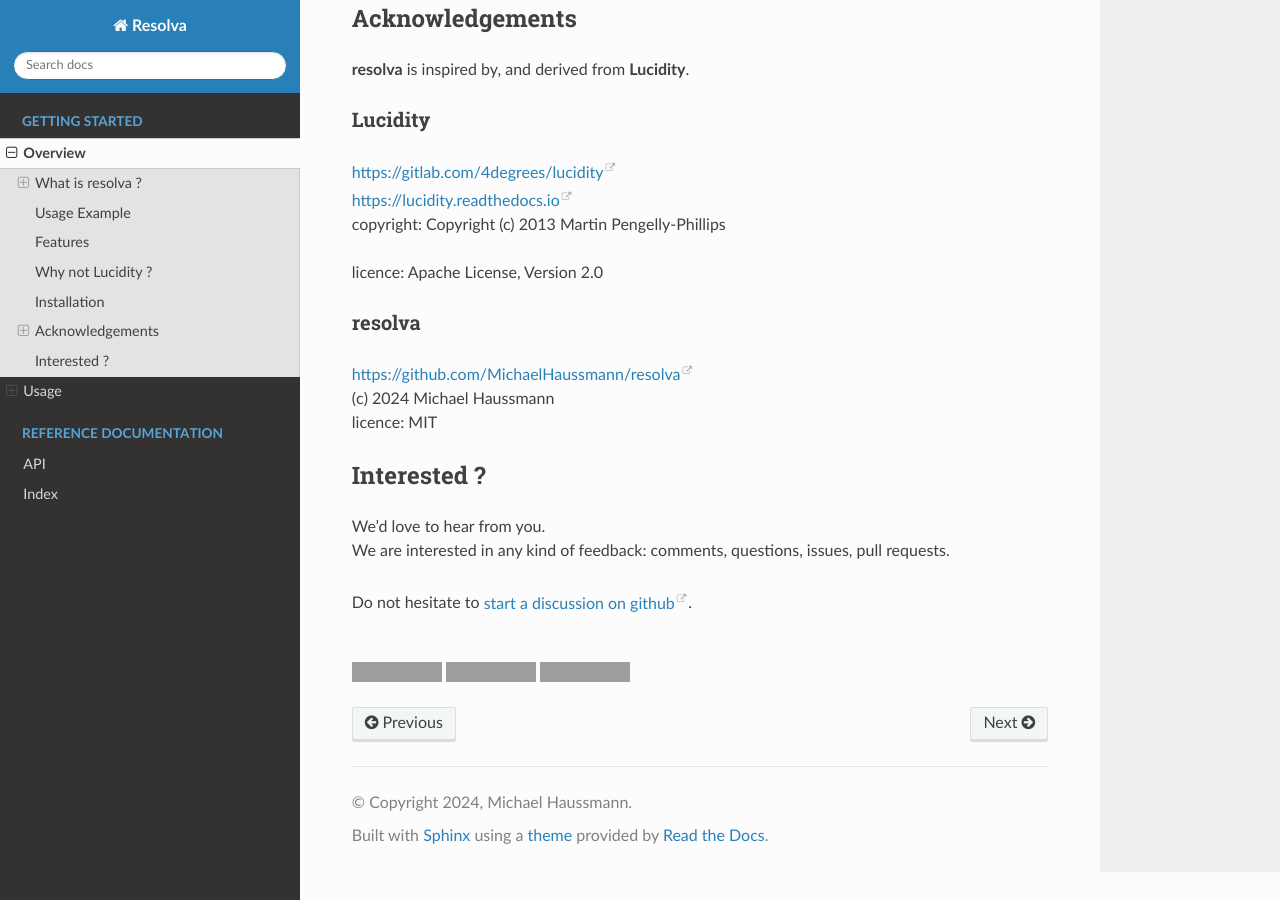
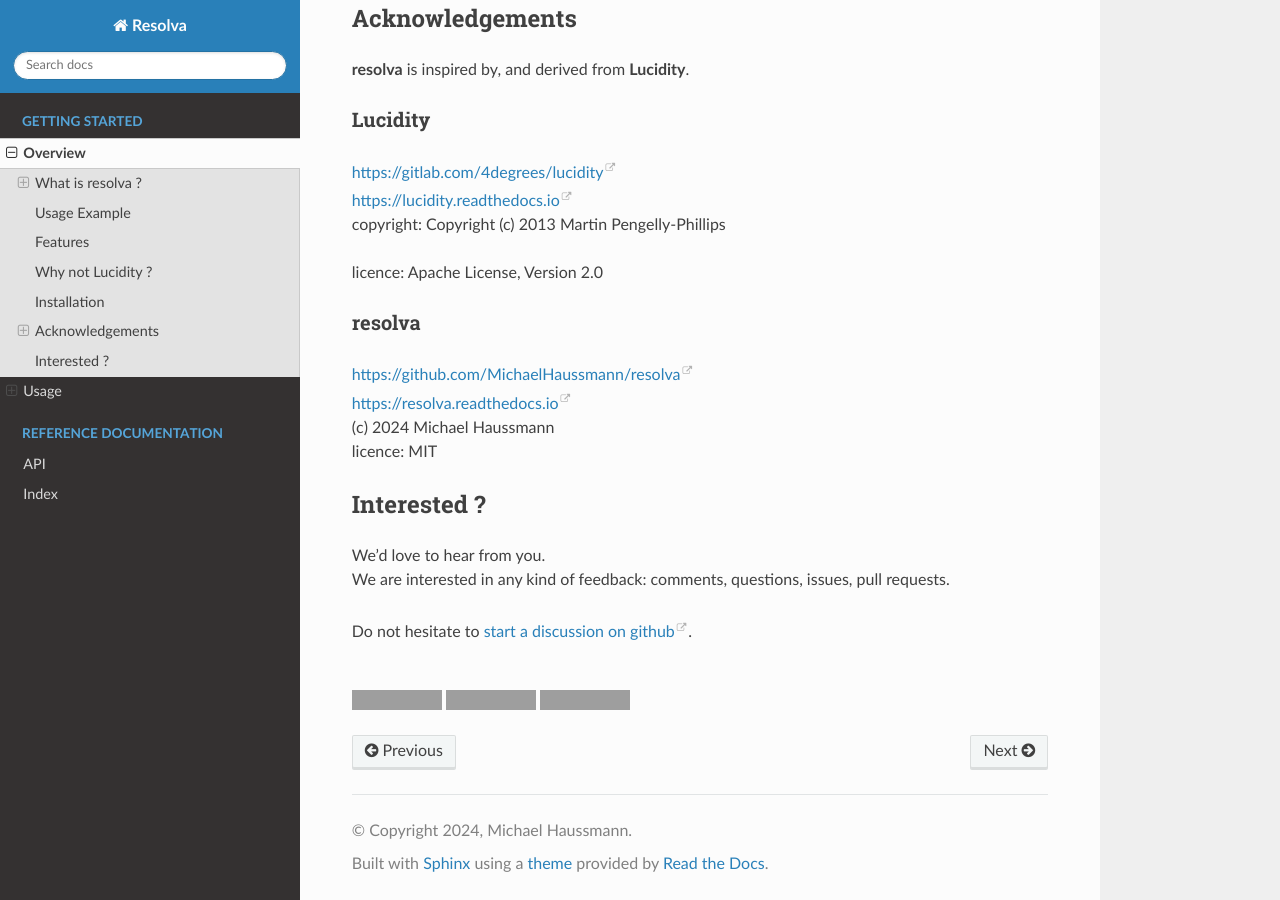
Before and after one commit to MichaelHaussmann/resolva, a Sphinx documentation site: the page built from docs/overview.md, in a window 1280 px wide and 900 px high, scrolled down 2998 px. Built offline with Sphinx 7.4.7 and the Read the Docs theme 2.0.0, drawn with Linux system fonts in a browser that asks for light colours; grey boxes are pictures that could not be loaded.

Commit message:
documentation: tweaks

```diff
--- a/docs/overview.md
+++ b/docs/overview.md
@@ -131,6 +131,7 @@
 ### resolva
 
 [https://github.com/MichaelHaussmann/resolva](https://github.com/MichaelHaussmann/resolva)<br>
+[https://resolva.readthedocs.io](https://resolva.readthedocs.io)<br>
 (c) 2024 Michael Haussmann<br>
 licence: MIT
 
```
Also changed, not shown: README.md (+1 -0 lines).
